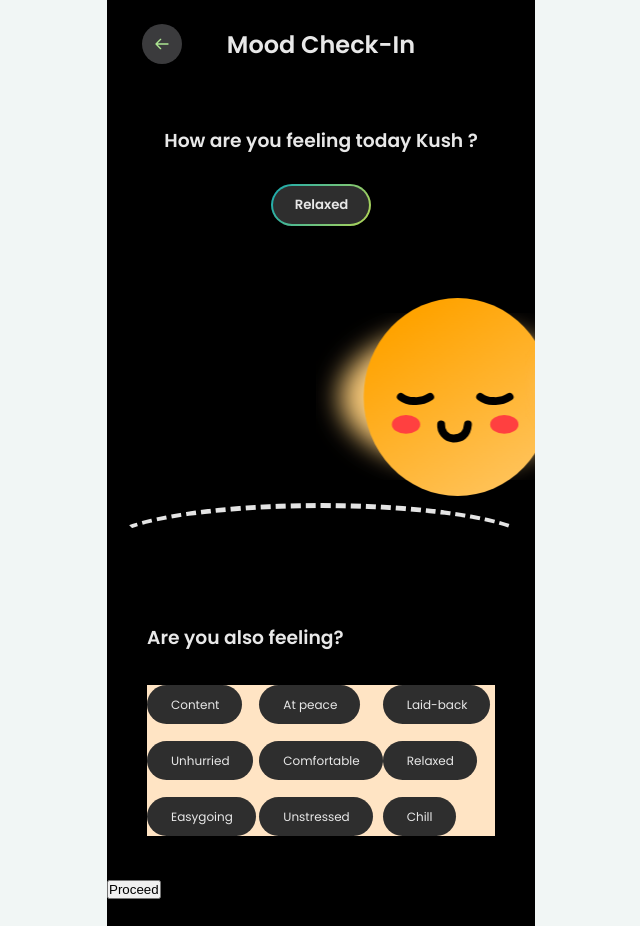
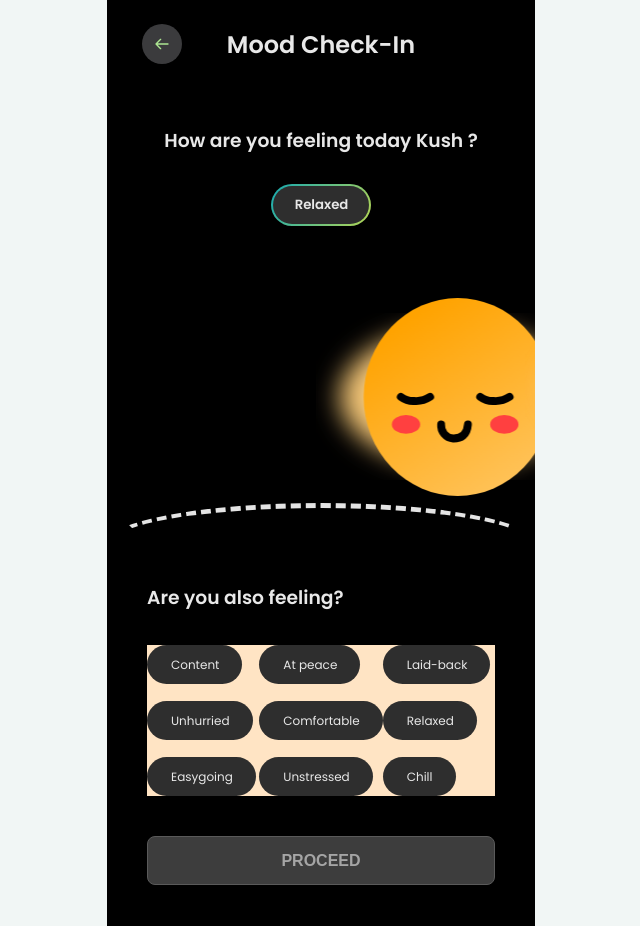
Before and after one commit to kush-x7/mindpeers-mood-tracker, a React (Vite) app: page / in a window 1280 px wide. Shown: the whole page, without its empty margins (319-959 px from the left). Built offline with nearby package versions, Linux system fonts and the light colour scheme.

Commit message:
add: button

```diff
--- a/src/App.tsx
+++ b/src/App.tsx
@@ -6,6 +6,7 @@ import EmojiSelector from "./components/EmojiSelector/Emoji-selector";
 import MoodSelector from "./components/MoodSelector/MoodSelector";
 import Navbar from "./components/Navbar/Navbar";
 import emojisListOfObjects from "./assets";
+import Button from "./components/Button/Button";
 
 function App() {
   const [displayMood, setDisplayMood] = useState<string>("");
@@ -36,7 +37,7 @@ function App() {
 
           <MoodSelector feelingsList={feelingsList} />
 
-          <button>Proceed</button>
+          <Button />
         </div>
       </main>
     </>
--- /dev/null
+++ b/src/components/Button/Button.tsx
@@ -0,0 +1,11 @@
+import "./button.css";
+
+const Button = () => {
+  return (
+    <div className="button-container">
+      <button className="button">Proceed</button>
+    </div>
+  );
+};
+
+export default Button;
--- /dev/null
+++ b/src/components/Button/button.css
@@ -0,0 +1,22 @@
+.button-container {
+  display: flex;
+  justify-content: center;
+  padding: 0 4rem;
+}
+
+.button {
+  padding: 1.5rem 0 1.4rem 0;
+  flex-grow: 1;
+
+  background-color: #3d3d3d;
+  color: #a5a5a5;
+
+  font-weight: bold;
+  font-size: 1.6rem;
+  text-transform: uppercase;
+
+  border: 1px solid #5a5a5a;
+  border-radius: 8px;
+
+  cursor: pointer;
+}
--- a/src/components/MoodSelector/moodSelector.css
+++ b/src/components/MoodSelector/moodSelector.css
@@ -1,5 +1,5 @@
 .mood-section {
-  padding: 4rem;
+  padding: 0 4rem 4rem 4rem;
 }
 .mood-section--title {
   margin-bottom: 3.268rem;
```
